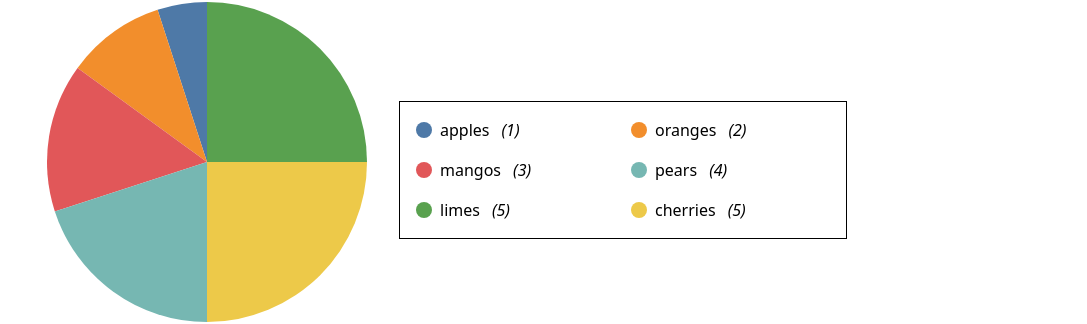
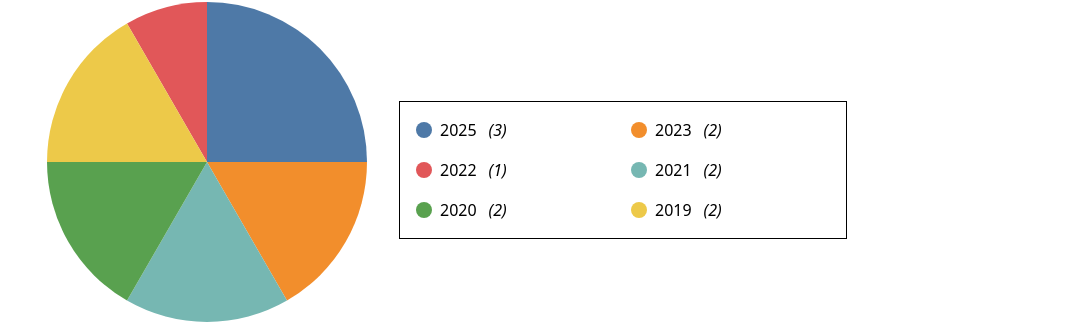
Before and after one commit to hap196/6c35-lab4, a SvelteKit app: page /projects in a window 1280 px wide. Shown: the part 224-548 px from the top of the page, without its empty margins (193-1280 px from the left). Built offline with nearby package versions, Linux system fonts and the light colour scheme.

Commit message:
step 3.2

```diff
--- a/src/lib/Pie.svelte
+++ b/src/lib/Pie.svelte
@@ -7,14 +7,8 @@
     endAngle: 2 * Math.PI,
   });
 
-  let data = [
-    { value: 1, label: "apples" },
-    { value: 2, label: "oranges" },
-    { value: 3, label: "mangos" },
-    { value: 4, label: "pears" },
-    { value: 5, label: "limes" },
-    { value: 5, label: "cherries" },
-  ];
+  export let data = [];
+
   let sliceGenerator = d3.pie().value((d) => d.value);
   let arcData = sliceGenerator(data);
   let arcs = arcData.map((d) => arcGenerator(d));
--- a/src/routes/projects/+page.svelte
+++ b/src/routes/projects/+page.svelte
@@ -2,6 +2,15 @@
   import projects from "$lib/projects.json";
   import Project from "$lib/Project.svelte";
   import Pie from '$lib/Pie.svelte';
+  import * as d3 from "d3";
+
+  // Group projects by year and count them
+  let rolledData = d3.rollups(projects, v => v.length, d => d.year);
+
+  // Transform the data into the format needed for the pie chart
+  let pieData = rolledData.map(([year, count]) => {
+    return { value: count, label: year };
+  });
 </script>
 
 <svelte:head>
@@ -10,7 +19,7 @@
 
 <h1>{projects.length} Projects</h1>
 
-<Pie />
+<Pie data={pieData} />
 <div class="projects">
   {#each projects as p}
     <Project data={p} />
```
